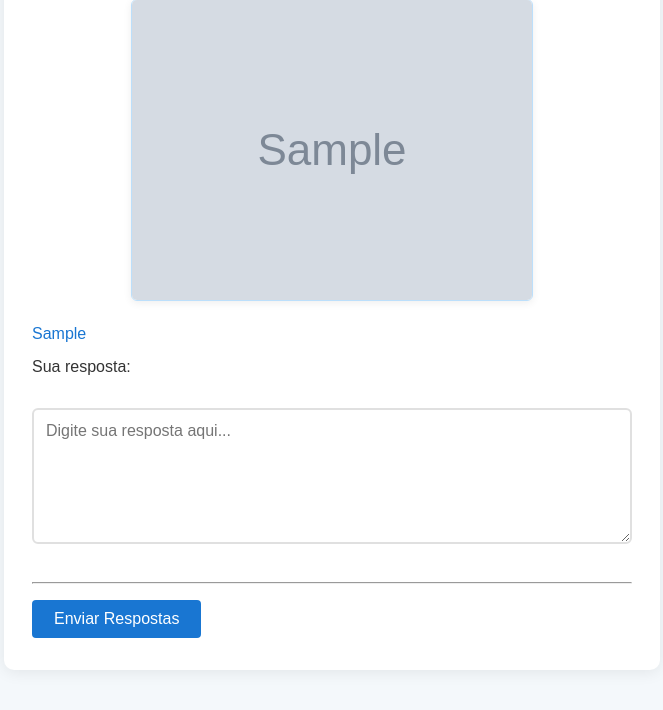
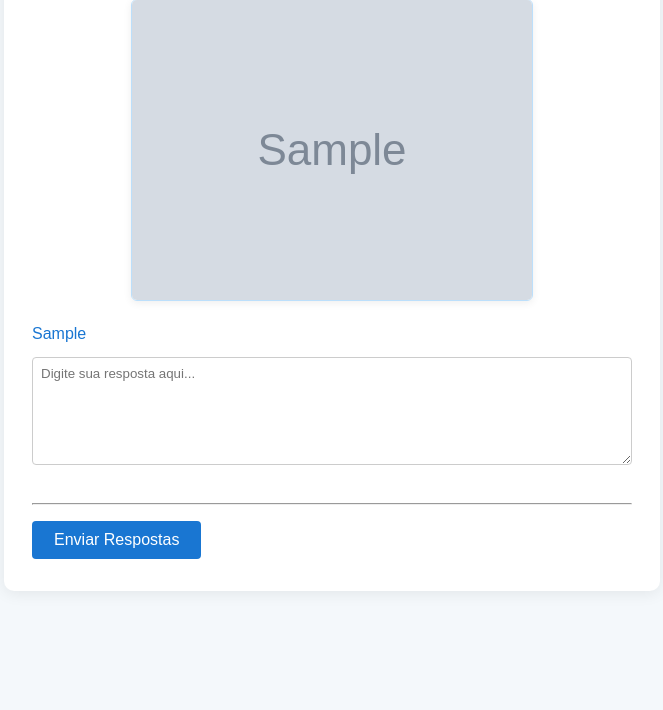
Before and after one commit to Alexanndre85DF/avaliacao-online, a Flask app: page /responder/1 in a window 1280 px wide. Shown: the part 738-1448 px from the top of the page, without its empty margins (308-971 px from the left). After the commit the page ends 1297 px from the top, so only its background shows below. Run offline with Flask 3, Linux system fonts and the light colour scheme; data comes from the database, SQL or seed files in the repository; both versions use the stored data as it was after the commit; tables that the repository leaves empty hold one stand-in row (values such as "Sample post"); grey boxes marked "Sample" are stand-in pictures.

Commit message:
Ajustado visual das questões subjetivas para ficar igual aos demais campos

```diff
--- a/templates/responder_avaliacao.html
+++ b/templates/responder_avaliacao.html
@@ -33,30 +33,7 @@
         margin-bottom: 8px;
         margin-top: 8px;
     }
-    .resposta-subjetiva {
-        margin: 15px 0;
-    }
-    .resposta-subjetiva label {
-        font-weight: 500;
-        color: #333;
-        margin-bottom: 8px;
-        display: block;
-    }
-    .resposta-subjetiva textarea {
-        width: 100%;
-        padding: 12px;
-        border: 2px solid #e0e0e0;
-        border-radius: 6px;
-        font-size: 1em;
-        font-family: inherit;
-        resize: vertical;
-        min-height: 120px;
-    }
-    .resposta-subjetiva textarea:focus {
-        outline: none;
-        border-color: #1976d2;
-        box-shadow: 0 0 0 3px rgba(25, 118, 210, 0.1);
-    }
+
     </style>
 </head>
 <body>
@@ -102,10 +79,11 @@
                             {% endfor %}
                         </div>
                     {% else %}
-                        <div class="resposta-subjetiva">
-                            <label for="questao_{{ q['questao']['id'] }}">Sua resposta:</label><br>
-                            <textarea name="questao_{{ q['questao']['id'] }}" rows="6" cols="80" required
-                                      placeholder="Digite sua resposta aqui..."></textarea>
+                        <div class="alternativas">
+                            <label>
+                                <textarea name="questao_{{ q['questao']['id'] }}" rows="6" cols="80" required
+                                          placeholder="Digite sua resposta aqui..." style="width: 100%; padding: 8px; border: 1px solid #ccc; border-radius: 4px; font-family: inherit; resize: vertical;"></textarea>
+                            </label>
                         </div>
                     {% endif %}
                 </div>
```
Also changed, not shown: database.db.
